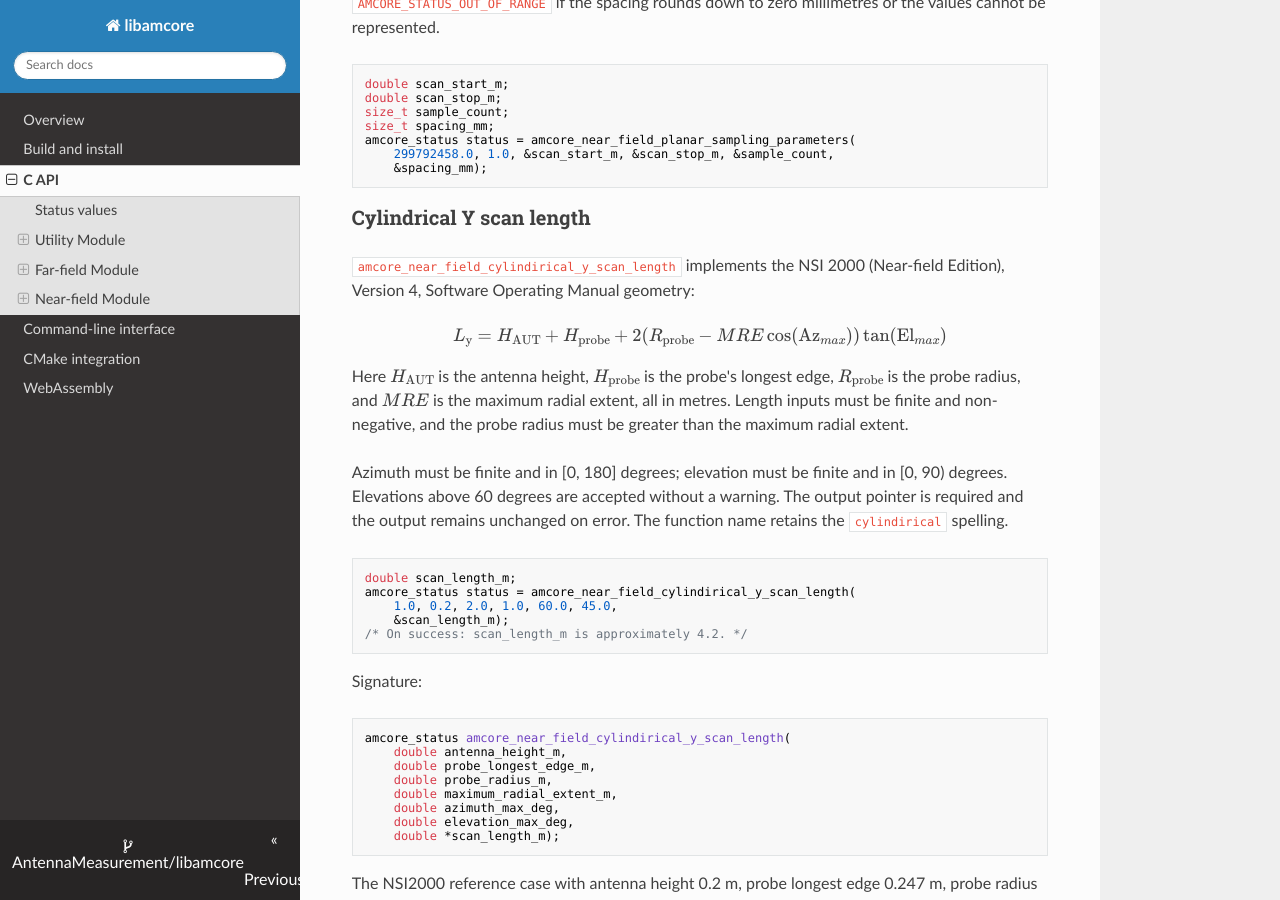
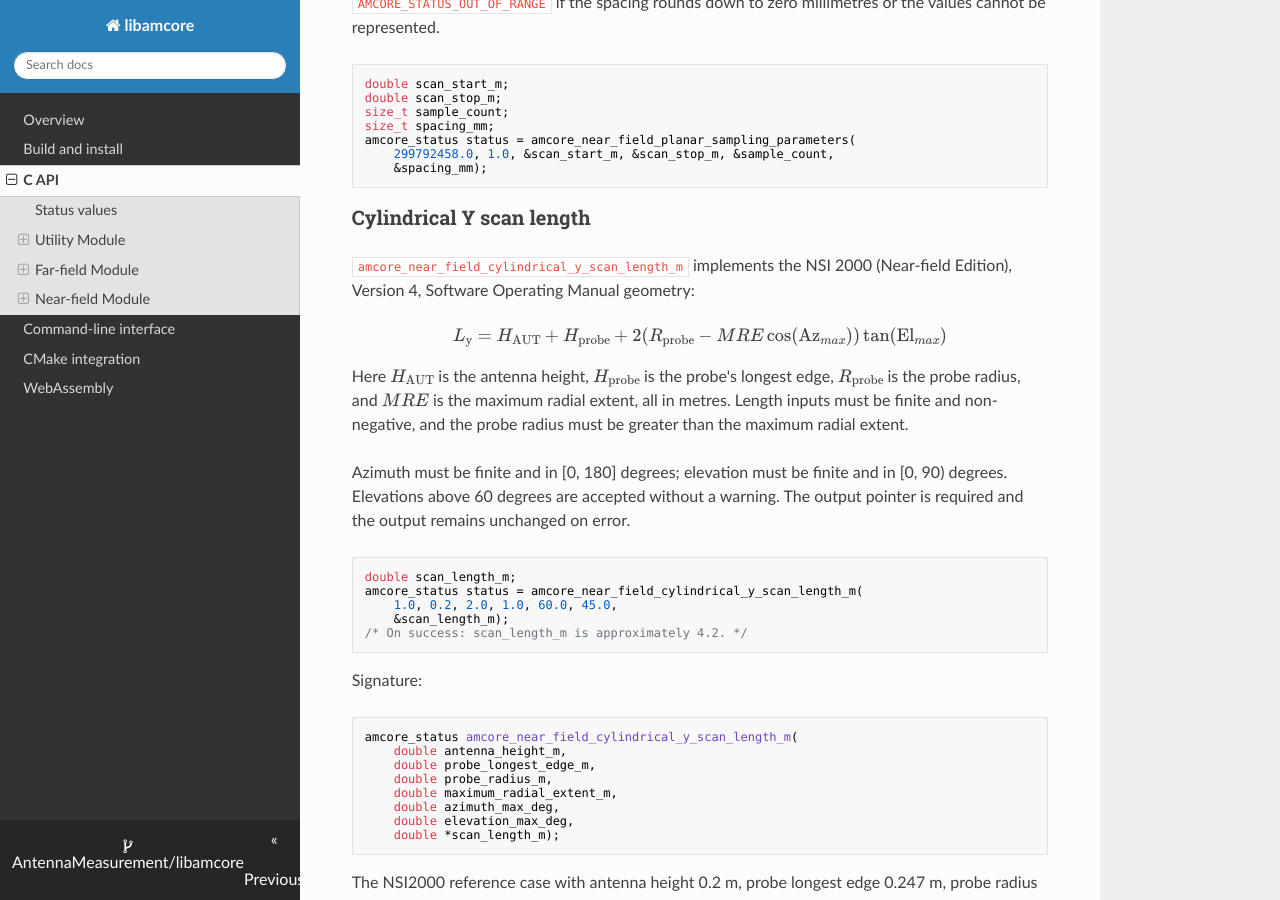
Before and after one commit to AntennaMeasurement/libamcore, an MkDocs documentation site: the page built from docs/public/api.md, in a window 1280 px wide and 900 px high, scrolled down 4319 px. Built offline with MkDocs 1.6.1, drawn with Linux system fonts in a browser that asks for light colours; nearby versions of some CDN libraries; some of the changed text lies outside the part shown.

Commit message:
fix: correct function names for free-space wavelength and cylindrical Y scan length

````diff
--- a/CMakeLists.txt
+++ b/CMakeLists.txt
@@ -66,7 +66,7 @@
     endif()
     target_link_options(amcore_wasm PRIVATE
         "-Wl,--no-entry"
-        "-sEXPORTED_FUNCTIONS=_amcore_free_space_wavelength,_amcore_far_field_distance,_amcore_far_field_line_of_sight_km,_amcore_far_field_radio_horizon_km,_amcore_far_field_path_loss_db,_amcore_near_field_separation_distance_m,_amcore_near_field_planar_sampling_spacing_m,_amcore_near_field_planar_scan_length_m,_amcore_near_field_planar_angle_of_view_deg,_amcore_near_field_planar_sampling_parameters,_amcore_near_field_cylindirical_y_scan_length,_amcore_near_field_spherical_maximum_radius_extent_m"
+        "-sEXPORTED_FUNCTIONS=_amcore_free_space_wavelength_m,_amcore_far_field_distance,_amcore_far_field_line_of_sight_km,_amcore_far_field_radio_horizon_km,_amcore_far_field_path_loss_db,_amcore_near_field_separation_distance_m,_amcore_near_field_planar_sampling_spacing_m,_amcore_near_field_planar_scan_length_m,_amcore_near_field_planar_angle_of_view_deg,_amcore_near_field_planar_sampling_parameters,_amcore_near_field_cylindrical_y_scan_length_m,_amcore_near_field_spherical_maximum_radius_extent_m"
         "-Wl,--export=speed_of_light_m_per_s"
     )
     set_target_properties(amcore_wasm PROPERTIES SUFFIX ".wasm")
--- a/docs/public/api.md
+++ b/docs/public/api.md
@@ -25,14 +25,14 @@
 
 ### Free-space wavelength
 
-`amcore_free_space_wavelength` computes wavelength from frequency $\lambda = c / f$ where `c` is the exported constant `speed_of_light_m_per_s` and `f` is the
+`amcore_free_space_wavelength_m` computes wavelength from frequency $\lambda = c / f$ where `c` is the exported constant `speed_of_light_m_per_s` and `f` is the
 frequency in hertz.
 
 ```c
 #include <amcore/amcore.h>
 
 double wavelength_m;
-amcore_status status = amcore_free_space_wavelength(1.0e9, &wavelength_m);
+amcore_status status = amcore_free_space_wavelength_m(1.0e9, &wavelength_m);
 if (status == AMCORE_STATUS_SUCCESS) {
     /* wavelength_m is approximately 0.2998 metres */
 }
@@ -41,7 +41,7 @@
 Signature:
 
 ```c
-amcore_status amcore_free_space_wavelength(
+amcore_status amcore_free_space_wavelength_m(
     double frequency_hz,
     double *wavelength_m);
 ```
@@ -235,7 +235,7 @@
 
 ### Cylindrical Y scan length
 
-`amcore_near_field_cylindirical_y_scan_length` implements the NSI 2000
+`amcore_near_field_cylindrical_y_scan_length_m` implements the NSI 2000
 (Near-field Edition), Version 4, Software Operating Manual geometry:
 
 $$L_{\mathrm{y}} = H_{\mathrm{AUT}} + H_{\mathrm{probe}} + 2(R_{\mathrm{probe}} - MRE\cos(\mathrm{Az}_{max}))\tan(\mathrm{El}_{max})$$
@@ -249,12 +249,10 @@
 Azimuth must be finite and in [0, 180] degrees; elevation must be finite and
 in [0, 90) degrees. Elevations above 60 degrees are accepted without a warning.
 The output pointer is required and the output remains unchanged on error.
-The function name retains the
-`cylindirical` spelling.
 
 ```c
 double scan_length_m;
-amcore_status status = amcore_near_field_cylindirical_y_scan_length(
+amcore_status status = amcore_near_field_cylindrical_y_scan_length_m(
     1.0, 0.2, 2.0, 1.0, 60.0, 45.0,
     &scan_length_m);
 /* On success: scan_length_m is approximately 4.2. */
@@ -263,7 +261,7 @@
 Signature:
 
 ```c
-amcore_status amcore_near_field_cylindirical_y_scan_length(
+amcore_status amcore_near_field_cylindrical_y_scan_length_m(
     double antenna_height_m,
     double probe_longest_edge_m,
     double probe_radius_m,
````
Also changed, not shown: CHANGELOG.md (+1 -1 lines), README.md (+2 -2 lines), docs/public/index.md (+2 -2 lines), docs/public/webassembly.md (+1 -1 lines), 7 other files.
